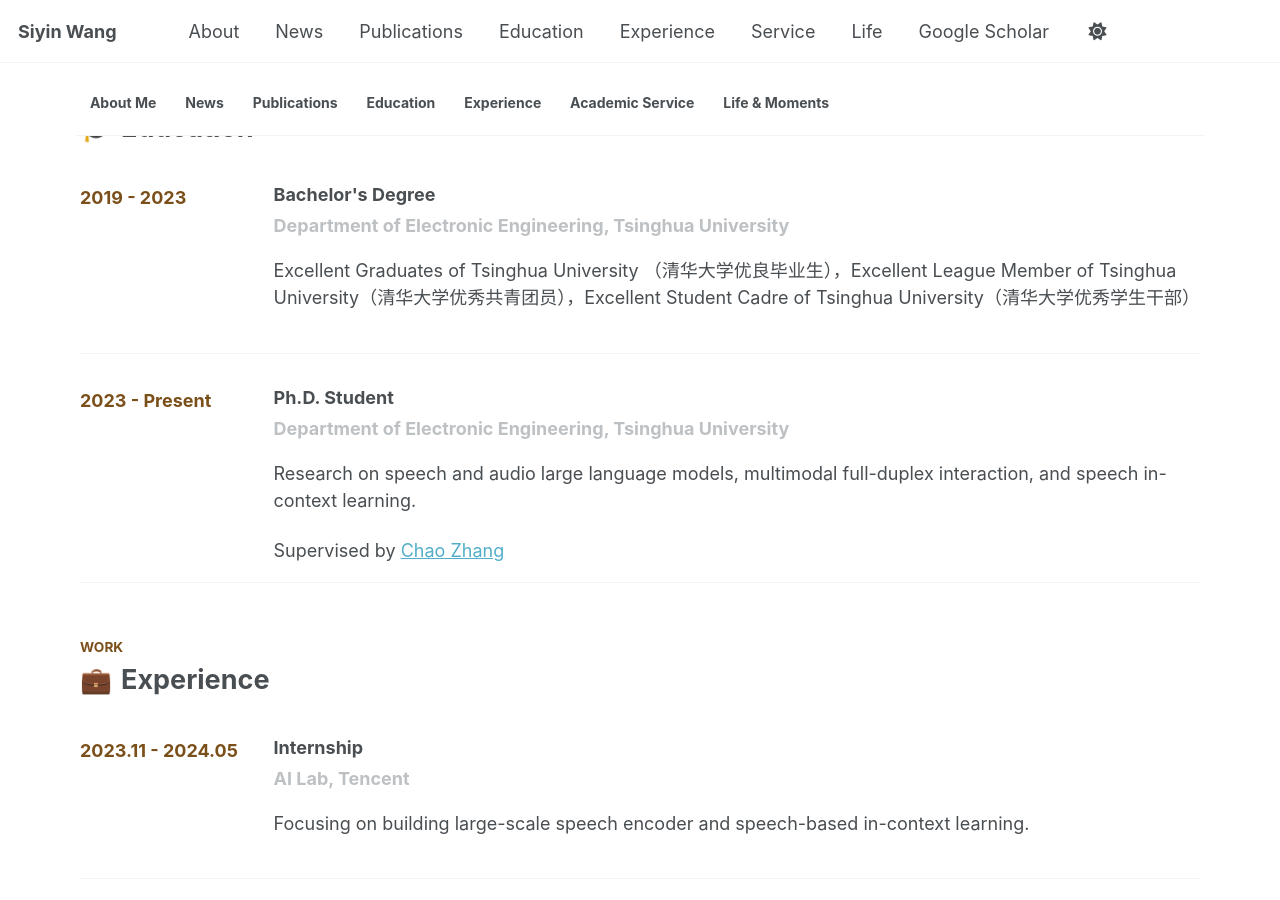
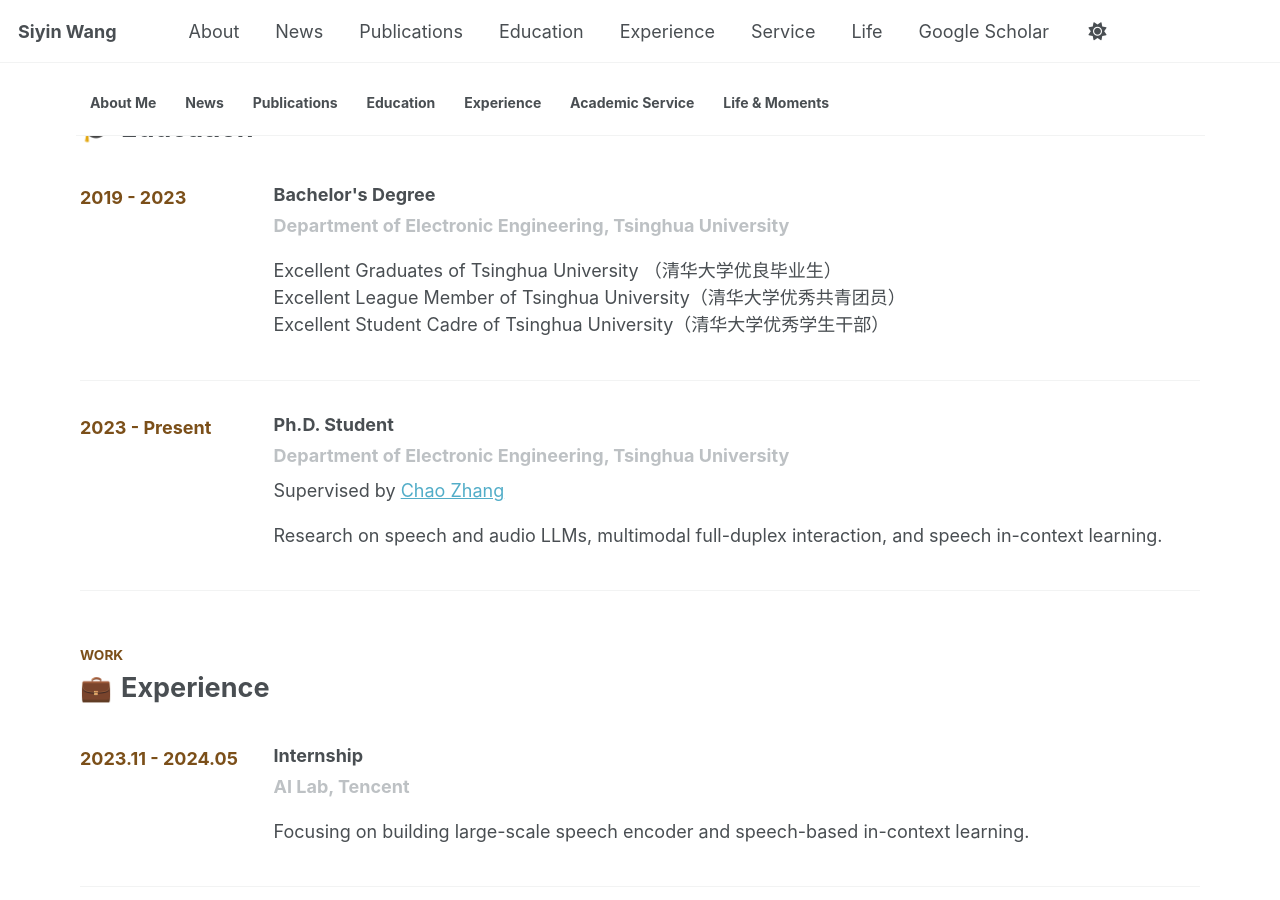
Before and after one commit to chan-ming/siyin519.github.io, a Jekyll site: the page built from _pages/about.md, in a window 1280 px wide and 900 px high, scrolled down 3630 px. Built offline with Jekyll 4.4.1, drawn with Linux system fonts in a browser that asks for light colours; a script that is not in the unit is left out.

Commit message:
refine_20260601_ver6

```diff
--- a/_data/homepage.json
+++ b/_data/homepage.json
@@ -79,6 +79,10 @@
     {
       "label": "LinkedIn",
       "url": "https://www.linkedin.com/in/siyin-wang-26809432a"
+    },
+    {
+      "label": "CV",
+      "url": "/files/Siyin_Wang_CV.pdf"
     },
     {
       "label": "Email",
@@ -249,17 +253,17 @@
       "period": "2019 - 2023",
       "title": "Bachelor's Degree",
       "institution": "Department of Electronic Engineering, Tsinghua University",
-      "description": "Excellent Graduates of Tsinghua University （清华大学优良毕业生），Excellent League Member of Tsinghua University（清华大学优秀共青团员），Excellent Student Cadre of Tsinghua University（清华大学优秀学生干部）"
+      "description": "Excellent Graduates of Tsinghua University （清华大学优良毕业生）\nExcellent League Member of Tsinghua University（清华大学优秀共青团员）\nExcellent Student Cadre of Tsinghua University（清华大学优秀学生干部）"
     },
     {
       "period": "2023 - Present",
       "title": "Ph.D. Student",
       "institution": "Department of Electronic Engineering, Tsinghua University",
+      "description": "Research on speech and audio LLMs, multimodal full-duplex interaction, and speech in-context learning.",
       "advisor": {
         "name": "Chao Zhang",
         "url": "http://mi.eng.cam.ac.uk/~cz277/"
-      },
-      "description": "Research on speech and audio large language models, multimodal full-duplex interaction, and speech in-context learning."
+      }
     }
   ],
   "experience": [
--- a/_layouts/home.html
+++ b/_layouts/home.html
@@ -202,9 +202,6 @@ layout: default
             <div>
               <h3>{{ item.title }}</h3>
               <p class="home-timeline__institution">{{ item.institution }}</p>
-              {% if item.description %}
-                <p>{{ item.description }}</p>
-              {% endif %}
               {% if item.advisor and item.advisor.name %}
                 <p class="home-timeline__advisor">
                   Supervised by
@@ -214,6 +211,9 @@ layout: default
                     {{ item.advisor.name | escape }}
                   {% endif %}
                 </p>
+              {% endif %}
+              {% if item.description %}
+                <p>{{ item.description | escape | replace: '\n', '<br>' | newline_to_br }}</p>
               {% endif %}
             </div>
           </article>
@@ -242,7 +242,7 @@ layout: default
               <h3>{{ item.title }}</h3>
               <p class="home-timeline__institution">{{ item.institution }}</p>
               {% if item.description %}
-                <p>{{ item.description }}</p>
+                <p>{{ item.description | escape | replace: '\n', '<br>' | newline_to_br }}</p>
               {% endif %}
             </div>
           </article>
@@ -268,7 +268,7 @@ layout: default
           <article>
             <h3>{{ item.title }}</h3>
             {% if item.description %}
-              <p>{{ item.description }}</p>
+              <p>{{ item.description | escape | replace: '\n', '<br>' | newline_to_br }}</p>
             {% endif %}
           </article>
         {% endfor %}
@@ -308,7 +308,7 @@ layout: default
               {% endif %}
               <h3>{{ item.title }}</h3>
               {% if item.description %}
-                <p>{{ item.description }}</p>
+                <p>{{ item.description | escape | replace: '\n', '<br>' | newline_to_br }}</p>
               {% endif %}
             </div>
           </article>
--- a/assets/js/admin-homepage.js
+++ b/assets/js/admin-homepage.js
@@ -274,9 +274,9 @@
         { name: "period", label: "Period" },
         { name: "title", label: "Title" },
         { name: "institution", label: "Institution", wide: true },
-        { name: "description", label: "Description", textarea: true, wide: true },
         { name: "advisor.name", label: "Advisor name" },
-        { name: "advisor.url", label: "Advisor URL" }
+        { name: "advisor.url", label: "Advisor URL" },
+        { name: "description", label: "Description", textarea: true, wide: true }
       ]),
       renderObjectList("Experience", "experience", [
         { name: "period", label: "Period" },
```
Also changed, not shown: 3 other files.
